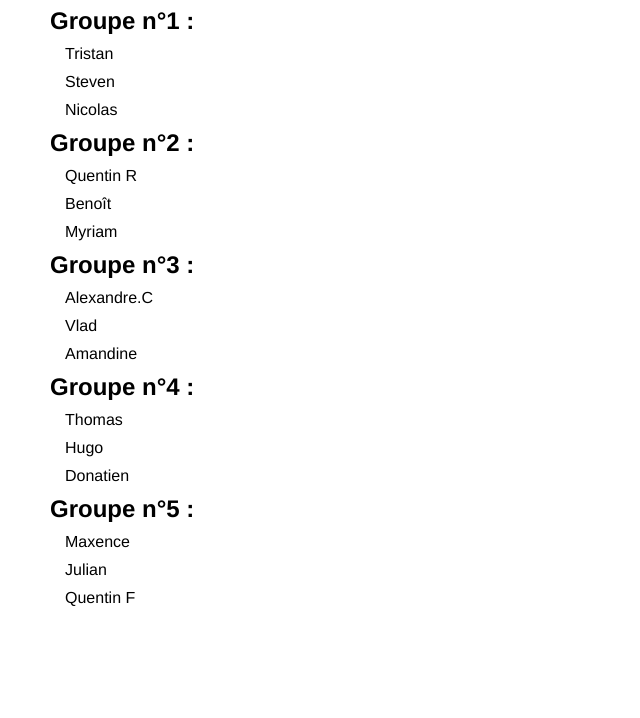
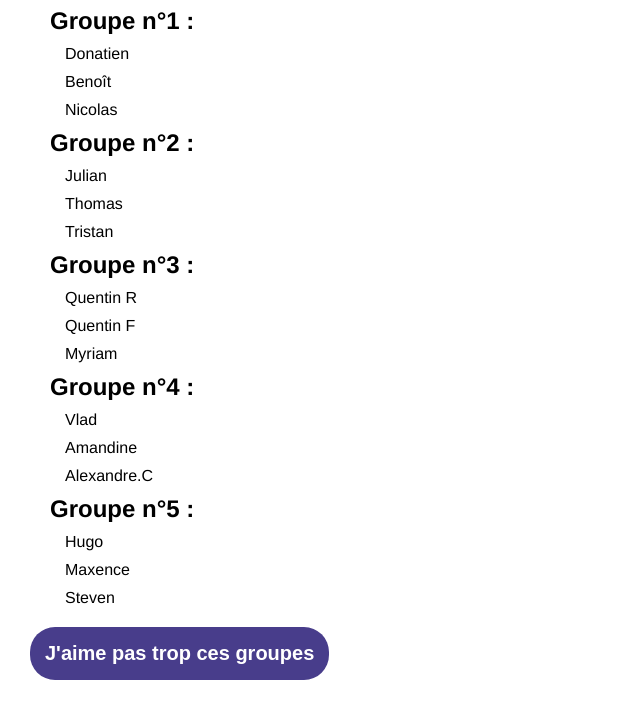
Before and after one commit to rekky1aws/tirajosorus, a plain HTML site: page index.html in a window 1280 px wide. Shown: the part 60-778 px from the top of the page, without its empty margins (0-640 px from the left). Drawn offline with Linux system fonts and the light colour scheme.

Commit message:
Added reroll button

```diff
--- a/index.html
+++ b/index.html
@@ -10,5 +10,6 @@
 <body>
 	<h1>Tirage au sort</h1>
 	<main></main>
+	<button>J'aime pas trop ces groupes</button>
 </body>
 </html>
--- a/script/app.js
+++ b/script/app.js
@@ -1,8 +1,16 @@
 let students = ["Alexandre.C","Benoît","Donatien","Hugo","Myriam","Nicolas","Vlad","Quentin R","Quentin F","Steven","Julian","Maxence","Thomas","Amandine", "Tristan"];
 
 const main = document.querySelector('main');
+const button = document.querySelector('button');
 
+button.addEventListener('click', createGroups);
+
+function createGroups () {
+	let studentsCopy = students;
 	let groups = [];
+
+	main.innerHTML = null;
+
 	for (let i = 0; i < 5; i++) {
 		let groupContainer = document.createElement('section')
 		let groupNb = document.createElement('h2');
@@ -13,12 +21,11 @@ for (let i = 0; i < 5; i++) {
 
 	let groupPos = 0;
 
-while (students.length) {
-	let index = Math.floor(Math.random() * students.length);
-	console.log(index);
+	while (studentsCopy.length) {
+		let index = Math.floor(Math.random() * studentsCopy.length);
 		let groupMember = document.createElement('div');
-	groupMember.textContent = students[index];
-	students = students.slice(0, index).concat(students.slice(index+1, students.length))
+		groupMember.textContent = studentsCopy[index];
+		studentsCopy = studentsCopy.slice(0, index).concat(studentsCopy.slice(index+1, studentsCopy.length))
 		groups[groupPos].appendChild(groupMember);
 		groupPos = (groupPos + 1) % 5;
 	}
@@ -26,3 +33,6 @@ while (students.length) {
 	groups.forEach(element => {
 		main.appendChild(element);
 	})
+}
+
+createGroups();
--- a/style/main.css
+++ b/style/main.css
@@ -13,3 +13,25 @@ div {
 h1 {
 	text-decoration: underline;
 }
+
+button {
+	font-size: 20px;
+	padding: 15px;
+	border-radius: 25px;
+	border: none;
+	color: white;
+	font-weight: bold;
+	background-color: darkslateblue;
+	transition: linear 0.1s;
+	box-shadow: 0px 0px 0px 0px rgba(0,0,0,0.2);
+}
+
+button:hover {
+	transform: scale(1.02);
+	box-shadow: 0px 2px 5px 2px rgba(0,0,0,0.2);
+}
+
+button:active {
+	transform: scale(0.9);
+	box-shadow: 0px 0px 5px 5px rgba(0,0,0,0.3) inset;
+}
```
Lines whose indentation alone changed are shown as unchanged.
